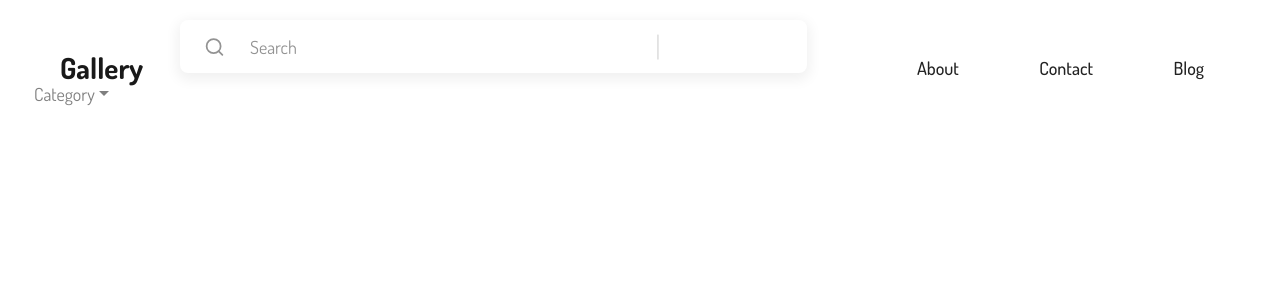
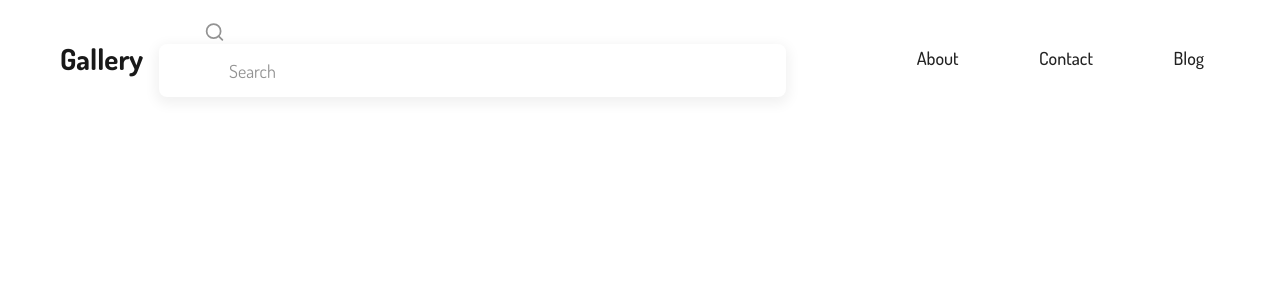
Before and after one commit to victorlomi/Gallery, a Django app: page / in a window 1280 px wide. Shown: the top 300 px of the page. Run offline with Django 3.2, Linux system fonts and the light colour scheme; data that the repository does not hold is empty; some libraries are stand-ins or nearby versions.

Commit message:
simplify the navigation by removing dropdown

```diff
--- a/photos/static/photos/style.css
+++ b/photos/static/photos/style.css
@@ -60,6 +60,7 @@
 
 .nav-links {
 	width: 324px;
+	margin-left: 95px;
 	display: flex;
 	justify-content: space-between;
 }
--- a/photos/templates/navbar.html
+++ b/photos/templates/navbar.html
@@ -13,19 +13,6 @@
 		<!-- old with form control -->
 	  	<!-- <input id="search-box" class="form-control mr-sm-2" type="search" placeholder="Search" aria-label="Search"> -->
 	  	<input id="search-box" class="mr-sm-2" type="search" placeholder="Search" aria-label="Search" name="tag">
-
-	  	<p id="search-divider">|</p>
-
-	  	<!-- dropdown -->
-		<ul id="search-dropdown" class="navbar-nav mr-auto">
-			<!-- Dropdown Links -->
-			<li class="nav-item dropdown">
-				<a class="nav-link dropdown-toggle nav-search-type" href="#" id="navbarDropdown" role="button" data-toggle="dropdown" aria-haspopup="true" aria-expanded="false">Category</a>
-				<div class="dropdown-menu" aria-labelledby="navbarDropdown">
-					<a class="dropdown-item nav-search-type" href="#">Location</a>
-				</div>
-			</li>
-		</ul>
 	</form>
 
 	<div class="nav-links">
```
